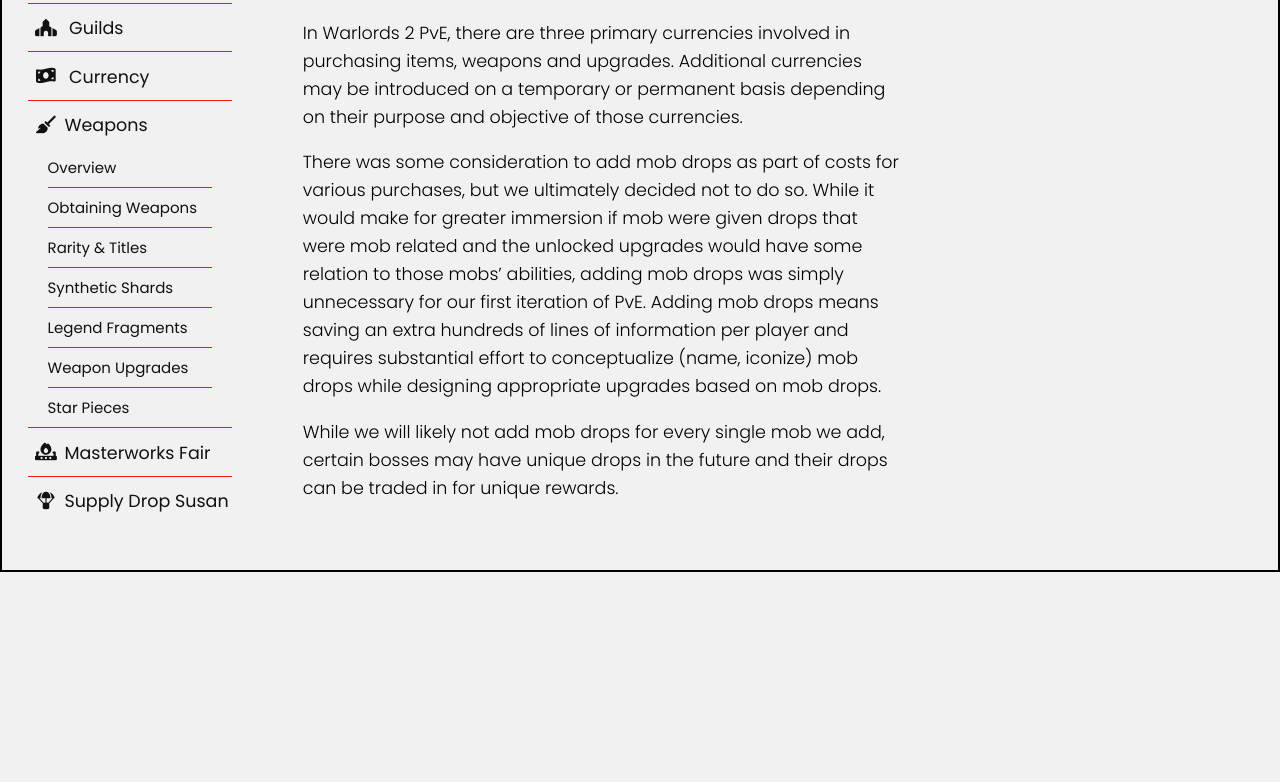
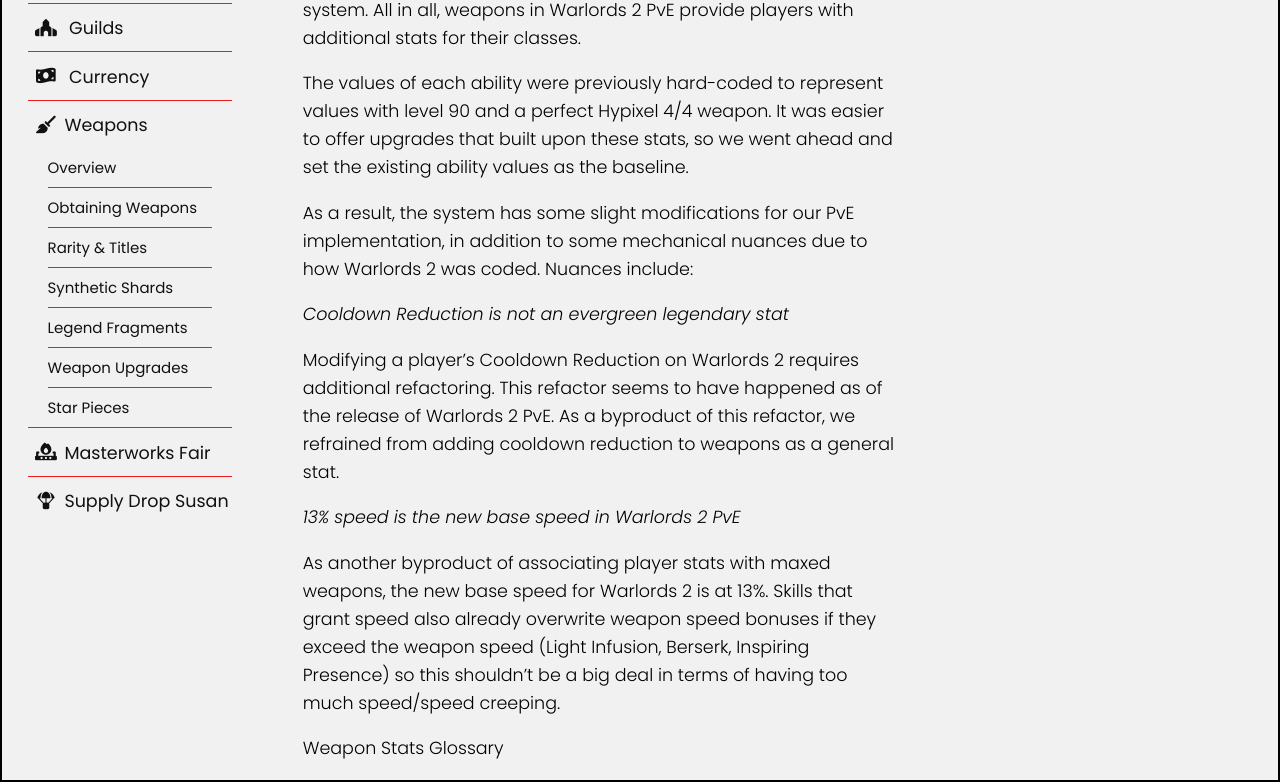
Before and after one commit to flarepikachu/flarepikachu.github.io, a plain HTML site: page weapons/weapons.html in a window 1280 px wide. Shown: the part 232-1014 px from the top of the page. Before the commit the page ends 804 px from the top, so only its background shows below. Drawn offline with nearby package versions, Linux system fonts and the light colour scheme.

Commit message:
weapons italic test

```diff
--- a/styles.css
+++ b/styles.css
@@ -307,6 +307,10 @@
   font-weight: 700;
 }
 
+.italic {
+  font-style: italic;
+}
+
 .commandmono {
   font-family: 'Courier New', Courier, monospace;
   background-color:rgb(207, 205, 203)
--- a/weapons/weapons.html
+++ b/weapons/weapons.html
@@ -70,20 +70,24 @@
         </nav>
 
         <div class="main-text">
-            <h1>Currency</h1>
-            <p>In Warlords 2 PvE, there are three primary currencies involved in purchasing items, weapons and upgrades.
-                Additional currencies may be introduced on a temporary or permanent basis depending on their purpose and
-                objective of those currencies.</p>
+            <h1>Overview</h1>
 
-            <p>There was some consideration to add mob drops as part of costs for various purchases, but we ultimately
-                decided not to do so. While it would make for greater immersion if mob were given drops that were mob
-                related and the unlocked upgrades would have some relation to those mobs’ abilities, adding mob drops
-                was simply unnecessary for our first iteration of PvE. Adding mob drops means saving an extra hundreds
-                of lines of information per player and requires substantial effort to conceptualize (name, iconize) mob
-                drops while designing appropriate upgrades based on mob drops.</p>
+            <p>Just like on Hypixel, Warlords 2 PvE features a fully fledged weapon system. All in all, weapons in Warlords 2 PvE provide players with additional stats for their classes. </p>
 
-            <p>While we will likely not add mob drops for every single mob we add, certain bosses may have unique drops
-                in the future and their drops can be traded in for unique rewards.</p>
+            <p>The values of each ability were previously hard-coded to represent values with level 90 and a perfect Hypixel 4/4 weapon. It was easier to offer upgrades that built upon these stats, so we went ahead and set the existing ability values as the baseline.</p>
+
+            <p>As a result, the system has some slight modifications for our PvE implementation, in addition to some mechanical nuances due to how Warlords 2 was coded. Nuances include: </p>
+
+            <p><span class="italic">Cooldown Reduction is not an evergreen legendary stat</span></p>
+
+            <p>Modifying a player’s Cooldown Reduction on Warlords 2 requires additional refactoring. This refactor seems to have happened as of the release of Warlords 2 PvE. As a byproduct of this refactor, we refrained from adding cooldown reduction to weapons as a general stat.</p>
+
+            <p><span class="italic">13% speed is the new base speed in Warlords 2 PvE</span></p>
+
+            <p>As another byproduct of associating player stats with maxed weapons, the new base speed for Warlords 2 is at 13%. Skills that grant speed also already overwrite weapon speed bonuses if they exceed the weapon speed (Light Infusion, Berserk, Inspiring Presence) so this shouldn’t be a big deal in terms of having too much speed/speed creeping. </p>
+
+            <p>Weapon Stats Glossary</p>
+
 
         </div>
 
```
